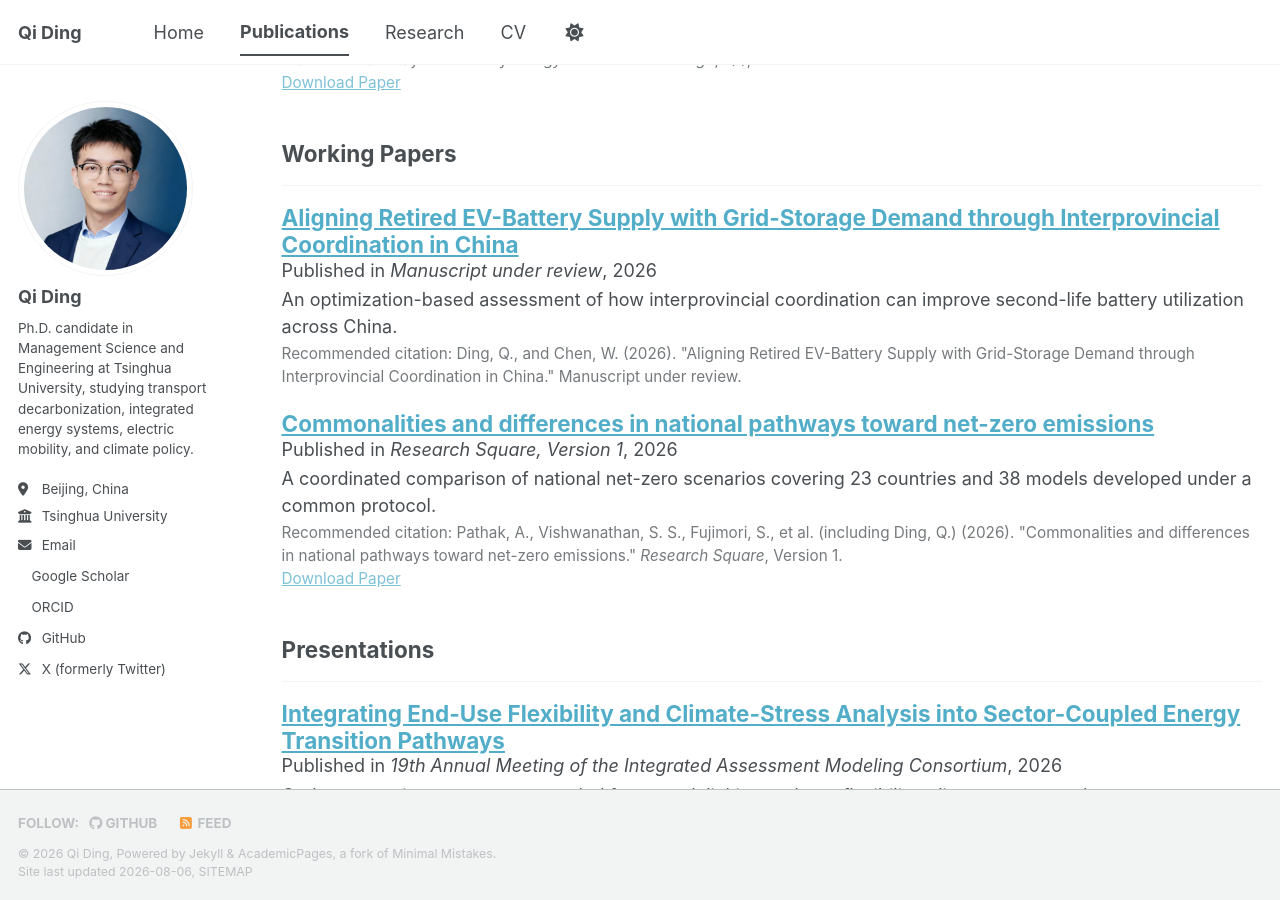
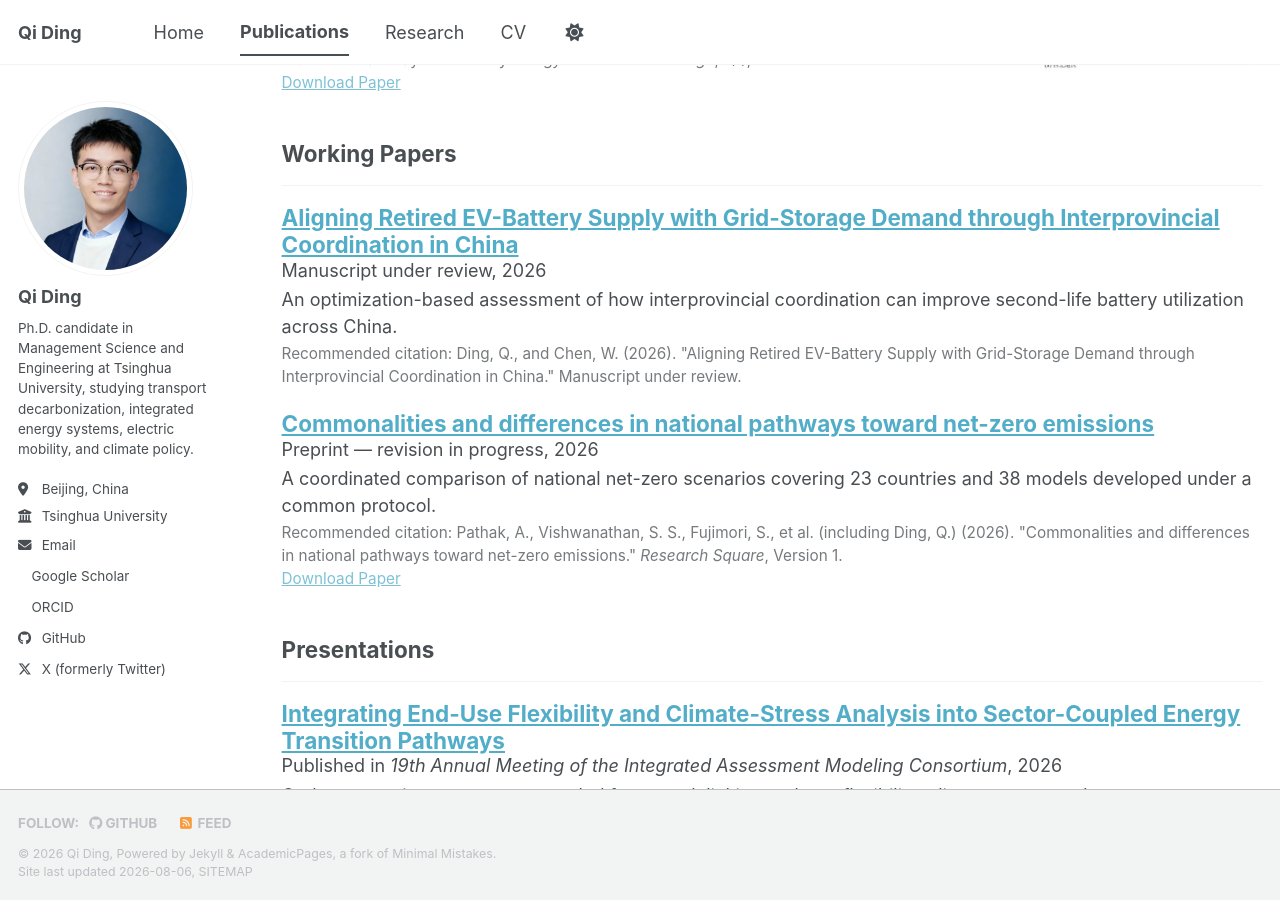
Before and after one commit to dingqi01/dingqi01.github.io, a Jekyll site: the page built from pages/publications.html, in a window 1280 px wide and 900 px high, scrolled down 999 px. Built offline with Jekyll 4.4.1, drawn with Linux system fonts in a browser that asks for light colours; a style sheet for code colours, icons or effects is not loaded.

Commit message:
Fix teaser paths, use status notes for manuscripts/preprints

```diff
--- a/_publications/2026-04-01-net-zero-commonalities.md
+++ b/_publications/2026-04-01-net-zero-commonalities.md
@@ -5,7 +5,7 @@
 permalink: /publication/net-zero-commonalities
 excerpt: "A coordinated comparison of national net-zero scenarios covering 23 countries and 38 models developed under a common protocol."
 date: 2026-04-01
-venue: "Research Square, Version 1"
+venue_note: "Preprint — revision in progress"
 paperurl: "https://www.researchsquare.com/article/rs-8802998/v1"
 citation: "Pathak, A., Vishwanathan, S. S., Fujimori, S., et al. (including Ding, Q.) (2026). &quot;Commonalities and differences in national pathways toward net-zero emissions.&quot; <i>Research Square</i>, Version 1."
 ---
```
Also changed, not shown: _publications/2025-10-01-province-coordinated-power.md (+1 -1 lines), _publications/2026-02-01-retired-battery.md (+1 -1 lines), _publications/2026-06-01-shared-autonomous-ev.md (+1 -1 lines), _publications/2026-07-01-battery-coordination.md (+1 -1 lines).
